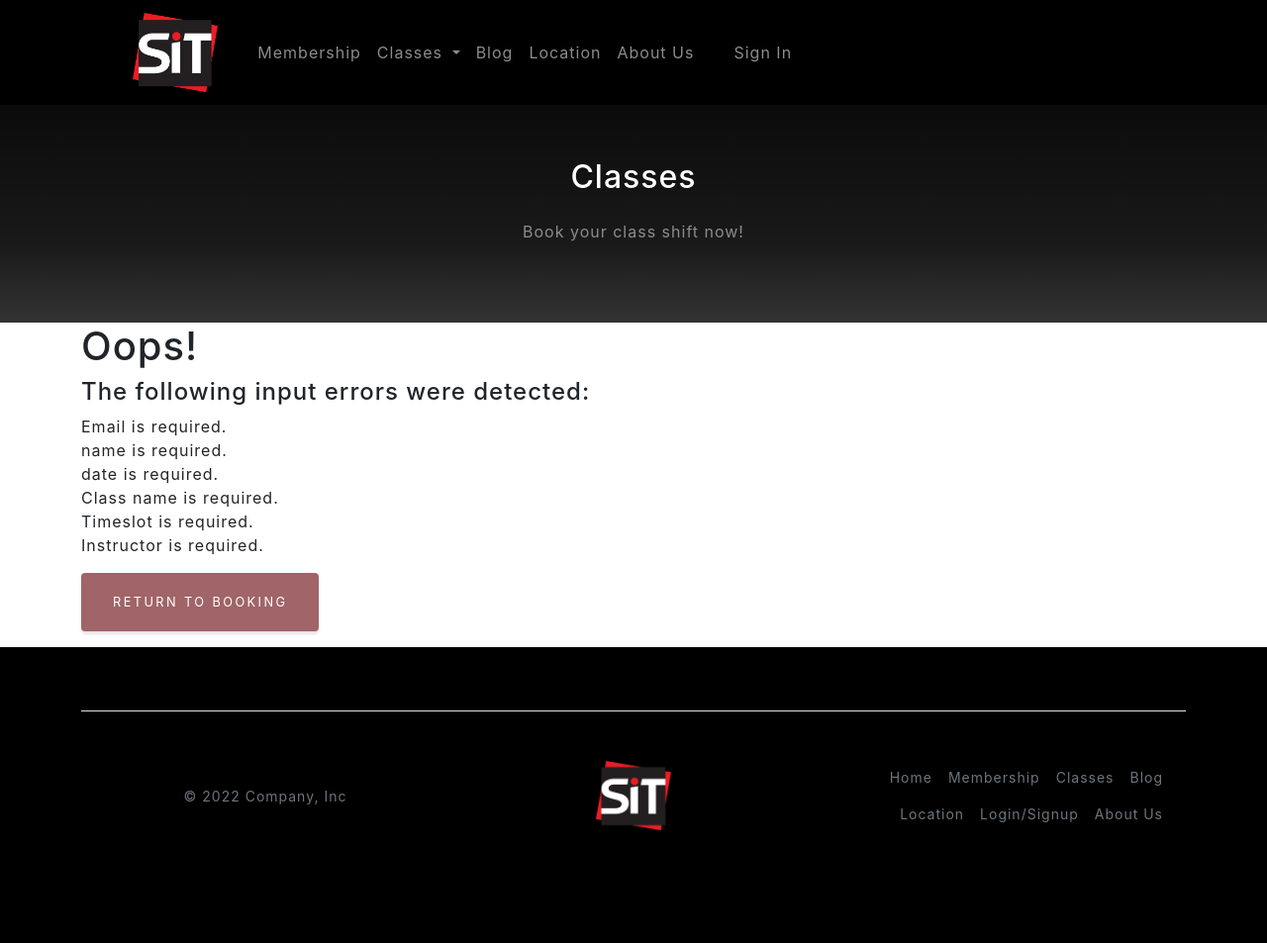
After one commit to hxijxe/websysproject, a PHP site: the page made by source files/update_booking.php in a window 1280 px wide. The commit adds this page. Shown: the whole page at 99% size. Run offline with PHP 8.4, Linux system fonts and the light colour scheme; some libraries are stand-ins or nearby versions.

Commit message:
update booking abit sus

```diff
--- a/source files/profile.php
+++ b/source files/profile.php
@@ -80,6 +80,7 @@ include "nav.inc.php";
                         echo "<td>" . $row['date'] . "</td>";
                         echo "<td>" . $row['timeslot'] . "</td>";
                         echo "<td>" . $row['instructor'] . "</td>";
+                        echo "<td><button onclick=\"updateRow('" . $row['booking_id'] . "')\">Update</button></td>";
                         echo "<td><button onclick=\"deleteRow('" . $row['booking_id'] . "')\">Delete</button></td>";
                         echo "</tr>";
                     }
--- /dev/null
+++ b/source files/update_booking.php
@@ -0,0 +1,154 @@
+<!DOCTYPE html>
+<html lang="en-GB">
+
+<head>
+    <link rel="stylesheet" href="https://stackpath.bootstrapcdn.com/bootstrap/4.4.1/css/bootstrap.min.css" integrity="sha384-Vkoo8x4CGsO3+Hhxv8T/Q5PaXtkKtu6ug5TOeNV6gBiFeWPGFN9MuhOf23Q9Ifjh" crossorigin="anonymous">
+    <link rel="stylesheet" href="css/styles.css">
+    <title>SIT Active Gym Classes</title>
+    <meta charset="UTF-8">
+    <meta name="viewport" content="width=device-width, initial-scale=1, shrink-to-fit=yes" />
+</head>
+
+<?php
+include "nav.inc.php";
+?>
+<body>
+<section class="about-section text-center">
+    <div class="container px-4 px-lg-5">
+        <div class="row gx-4 gx-lg-5 justify-content-center">
+            <div class="col-lg-8">
+                <h2 class="text-white mb-4">Classes</h2>
+                <p class="text-white-50">
+                    Book your class shift now!
+                </p>
+            </div>
+        </div>
+    </div>
+</section>
+<main class="container">
+    <?php
+    $name = $email = $className = $date = $timeslot = $instructor = $errorMsg = "";
+    $success = true;
+
+    // check email
+    if (empty($_POST["email"])) {
+        $errorMsg .= "Email is required.<br>";
+        $success = false;
+    } else {
+        $email = sanitize_input($_POST["email"]);
+// Additional check to make sure e-mail address is well-formed.
+        if (!filter_var($email, FILTER_VALIDATE_EMAIL)) {
+            $errorMsg .= "Invalid email format.<br>";
+            $success = false;
+        }
+    }
+
+    // check name
+    if (empty($_POST["name"])) {
+        $errorMsg .= "name is required.<br>";
+        $success = false;
+    } else {
+        $name = sanitize_input($_POST["name"]);
+    }
+
+    //check date
+    if (empty($_POST["date"])) {
+        $errorMsg .= "date is required.<br>";
+        $success = false;
+    } else {
+        $date = sanitize_input($_POST["date"]);
+    }
+    // check class name
+    if (empty($_POST["className"])) {
+        $errorMsg .= "Class name is required.<br>";
+        $success = false;
+    } else {
+        $className = sanitize_input($_POST["className"]);
+    }
+
+    // check timeslot
+    if (empty($_POST["timeslot"])) {
+        $errorMsg .= "Timeslot is required.<br>";
+        $success = false;
+    } else {
+        $timeslot = sanitize_input($_POST["timeslot"]);
+    }
+
+    // check instructor
+    if (empty($_POST["instructor"])) {
+        $errorMsg .= "Instructor is required.<br>";
+        $success = false;
+    } else {
+        $instructor = sanitize_input($_POST["instructor"]);
+    }
+    if ($success) {
+        echo "<h1>Booking successful! View and edit your bookings in your profile page!</h1> \n";
+        echo '<div class="form-group"><a class="btn btn-success" '
+            . 'href="index.php">Back'
+            . '</a></div>';
+        saveBookingToDB();
+    } else {
+        echo '<h1>Oops!</h1>';
+        echo "<h4>The following input errors were detected:</h4>";
+        echo "<p>" . $errorMsg . "</p>";
+        echo '<div class="form-group"><a class="btn btn-danger" '
+            . 'href="index.php">Return to Booking'
+            . '</a></div>';
+    }
+
+    //Helper function that checks input for malicious or unwanted content.
+    function sanitize_input($data) {
+        $data = trim($data);
+        $data = stripslashes($data);
+        $data = htmlspecialchars($data);
+        return $data;
+    }
+
+    // Helper function to write the member data to the DB
+    function saveBookingToDB() {
+        global $name, $email, $className, $date, $timeslot, $instructor, $errorMsg, $success;
+// Create database connection.
+        $config = parse_ini_file('../../private/db-config.ini');
+        $conn = new mysqli($config['servername'], $config['username'],
+            $config['password'], $config['dbname']);
+// Check connection
+        if ($conn->connect_error) {
+            $errorMsg = "Connection failed: " . $conn->connect_error;
+            $success = false;
+        } else {
+// Prepare the statement:
+            $name = $_POST["name"];
+            $className = $_POST["className"];
+            $date = $_POST["date"];
+            $timeslot = $_POST["timeslot"];
+            $instructor = $_POST["instructor"];
+            $date = date('Y-m-d', strtotime($date));
+            $stmt = $conn->prepare("INSERT INTO webproject5.booking (name, email, className, date, timeslot, instructor) VALUES (?, ?, ?, ?, ?, ?)");
+// Bind & execute the query statement:
+            $stmt->bind_param("ssssss", $name, $email, $className, $date, $timeslot, $instructor);
+            if (!$stmt->execute()) {
+                $errorMsg = "Execute failed: (" . $stmt->errno . ") " . $stmt->error;
+                $success = false;
+            }
+            $stmt->close();
+        }
+        $conn->close();
+    }
+    ?>
+
+</main>
+
+
+
+
+<?php
+include "footer.inc.php";
+?>
+<script defer src="https://code.jquery.com/jquery-3.4.1.min.js" integrity="sha256-CSXorXvZcTkaix6Yvo6HppcZGetbYMGWSFlBw8HfCJo=" crossorigin="anonymous">
+</script>
+<!--Bootstrap JS-->
+<script defer src="https://stackpath.bootstrapcdn.com/bootstrap/4.4.1/js/bootstrap.bundle.min.js" integrity="sha384-6khuMg9gaYr5AxOqhkVIODVIvm9ynTT5J4V1cfthmT+emCG6yVmEZsRHdxlotUnm" crossorigin="anonymous">
+</script>
+<script defer src="js/scripts.js"></script>
+</body>
+</html>
```
